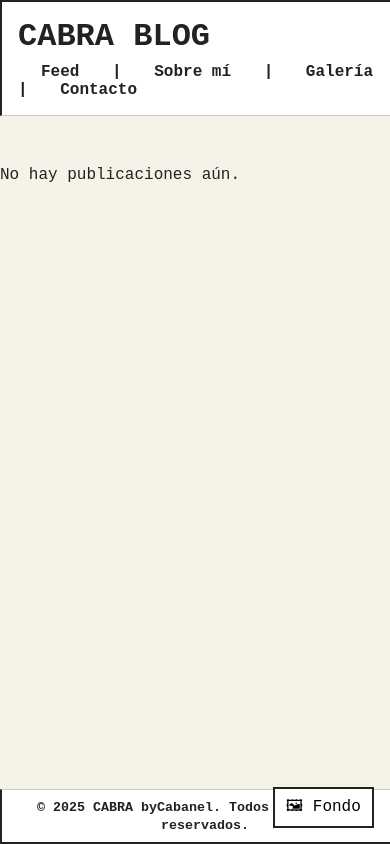
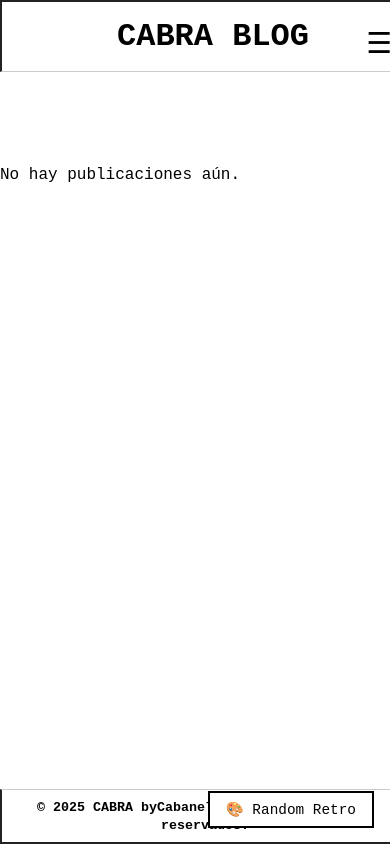
Before and after one commit to cabanell/mi-blog-retro, a Django app: page / in a window 390 px wide. Run offline with Django 5.2, Linux system fonts and the light colour scheme; data that the repository does not hold is empty.

Commit message:
Menú hamburguesa animado + temas retro aleatorios

```diff
--- a/blog/static/css/estilo.css
+++ b/blog/static/css/estilo.css
@@ -198,3 +198,12 @@ button:hover {
         display: none; /* oculta barra lateral en móvil */
     }
 }
+
+const retroColors = [
+  '#FFC567', // Amarillo retro
+  '#FB7DA8', // Rosa pastel
+  '#FD5A46', // Naranja fuerte
+  '#552CB7', // Morado intenso
+  '#00995E', // Verde
+  '#058CD7'  // Azul vibrante
+];
--- a/blog/templates/blog/base.html
+++ b/blog/templates/blog/base.html
@@ -2,73 +2,168 @@
 <html lang="es">
 <head>
   <meta name="viewport" content="width=device-width, initial-scale=1.0">
-
   <meta charset="UTF-8">
   <title>{% block title %}Mi Blog{% endblock %}</title>
   {% load static %}
   <link rel="stylesheet" href="{% static 'css/estilo.css' %}">
+  <style>
+    :root {
+      --fondo: #fff;
+      --header: #fff;
+      --ventana: #f5f5f5;
+      --texto: #000;
+      --fuente: 'Courier New', monospace;
+    }
 
+    body {
+      background-color: var(--fondo);
+      font-family: var(--fuente);
+      color: var(--texto);
+      margin: 0;
+    }
+
+    header, footer {
+      background-color: var(--header);
+      color: var(--texto);
+    }
+
+    .ventana, .ventana-contenido, .ventana-titulo {
+      background-color: var(--ventana);
+      color: var(--texto);
+    }
+
+    button {
+      font-family: var(--fuente);
+      font-size: 1rem;
+      padding: 0.5rem 1rem;
+      border: 2px solid var(--texto);
+      background: #fff;
+      cursor: pointer;
+    }
+
+    nav a {
+      display: inline-block;
+      margin: 0.3rem 0.5rem;
+      text-decoration: none;
+      color: inherit;
+    }
+
+    .menu-toggle {
+      display: none;
+      background: none;
+      border: none;
+      font-size: 1.8rem;
+      cursor: pointer;
+      transition: transform 0.3s ease;
+    }
+
+    .menu-toggle:active {
+      transform: rotate(90deg);
+    }
+
+    .nav-links {
+      display: flex;
+      flex-wrap: wrap;
+      justify-content: center;
+      transition: all 0.3s ease;
+    }
+
+    @media (max-width: 768px) {
+      .menu-toggle {
+        display: block;
+        position: absolute;
+        top: 1rem;
+        right: 1rem;
+      }
+
+      .nav-links {
+        display: none;
+        flex-direction: column;
+        align-items: center;
+        margin-top: 1rem;
+        opacity: 0;
+        transform: translateY(-10px);
+        transition: opacity 0.3s ease, transform 0.3s ease;
+      }
+
+      .nav-links.active {
+        display: flex;
+        opacity: 1;
+        transform: translateY(0);
+      }
+
+      header h1 {
+        font-size: 1.4rem;
+        text-align: center;
+      }
+
+      button {
+        font-size: 0.9rem;
+      }
+    }
+  </style>
 </head>
 <body>
 
-    <!-- Encabezado fijo -->
-    <header style="position: fixed; top: 0; width: 100%; background: white; padding: 1rem; border-bottom: 1px solid #ccc; z-index: 1000;">
+<header style="position: fixed; top: 0; width: 100%; padding: 1rem; border-bottom: 1px solid #ccc; z-index: 1000;">
   <h1 style="margin: 0; font-size: 2rem;">CABRA BLOG</h1>
-        <nav style="margin-top: 0.5rem;">
-            <a href="{% url 'feed' %}">Feed</a> |
-            <a href="{% url 'sobre_mi' %}">Sobre mí</a> |
-            <a href="{% url 'galeria' %}">Galería</a> |
+  <button class="menu-toggle" onclick="document.querySelector('.nav-links').classList.toggle('active')">☰</button>
+  <nav class="nav-links">
+    <a href="{% url 'feed' %}">Feed</a>
+    <a href="{% url 'sobre_mi' %}">Sobre mí</a>
+    <a href="{% url 'galeria' %}">Galería</a>
     <a href="{% url 'contacto' %}">Contacto</a>
   </nav>
 </header>
 
-    <!-- Contenido dinámico -->
-    <main style="padding-top: 150px; padding-bottom: 80px;">
+<main style="padding-top: 150px; padding-bottom: 80px; max-width: 100%;">
   {% block content %}{% endblock %}
 </main>
 
-    <!-- Pie de página fijo -->
-    <footer style="position: fixed; bottom: 0; width: 100%; background: white; padding: 0.5rem; border-top: 1px solid #ccc; text-align: center;">
+<footer style="position: fixed; bottom: 0; width: 100%; padding: 0.5rem; border-top: 1px solid #ccc; text-align: center;">
   <small>© 2025 CABRA byCabanel. Todos los derechos reservados.</small>
 </footer>
 
-    <div style="position: fixed; bottom: 1rem; right: 1rem; z-index: 9999;">
-        <button onclick="cambiarFondoAleatorio()">🖼 Fondo</button>
+<div style="position: fixed; bottom: 1rem; right: 1rem; z-index: 9999; display: flex; flex-direction: column; gap: 0.5rem;">
+  <button onclick="cambiarTemaRetro()">🎨 Random Retro</button>
 </div>
 
 <script>
-        const fondos = [
-          "fondos/f1.jpg",
-          "fondos/f2.jpg",
-          "fondos/f3.jpg",
-          "fondos/f4.jpg",
-          "fondos/f5.jpg",
-          "fondos/f6.jpg",
-          "fondos/f7.jpg"
+  const retroThemes = [
+    {
+      fondo: '#FFC567', header: '#552CB7', ventana: '#FB7DA8', texto: '#000', fuente: 'Courier New, monospace'
+    },
+    {
+      fondo: '#FD5A46', header: '#058CD7', ventana: '#00995E', texto: '#fff', fuente: 'Lucida Console, monospace'
+    },
+    {
+      fondo: '#FB7DA8', header: '#FFC567', ventana: '#552CB7', texto: '#000', fuente: 'Consolas, monospace'
+    },
+    {
+      fondo: '#058CD7', header: '#00995E', ventana: '#FD5A46', texto: '#fff', fuente: 'VT323, monospace'
+    }
   ];
 
-        function cambiarFondoAleatorio() {
-          const elegido = fondos[Math.floor(Math.random() * fondos.length)];
-          aplicarFondo(elegido);
-          localStorage.setItem("fondo_seleccionado", elegido);
+  function cambiarTemaRetro() {
+    const tema = retroThemes[Math.floor(Math.random() * retroThemes.length)];
+    document.documentElement.style.setProperty('--fondo', tema.fondo);
+    document.documentElement.style.setProperty('--header', tema.header);
+    document.documentElement.style.setProperty('--ventana', tema.ventana);
+    document.documentElement.style.setProperty('--texto', tema.texto);
+    document.documentElement.style.setProperty('--fuente', tema.fuente);
+    localStorage.setItem('temaRetro', JSON.stringify(tema));
   }
 
-        function aplicarFondo(fondo) {
-          const ruta = `/static/img/${fondo}`;
-          document.body.style.backgroundImage = `url(${ruta})`;
-          document.body.style.backgroundRepeat = "repeat";
-          document.body.style.backgroundSize = "auto";
-          document.body.style.backgroundAttachment = "fixed";
-        }
-
-        // Cargar fondo guardado
-        const fondoGuardado = localStorage.getItem("fondo_seleccionado");
-        if (fondoGuardado) {
-          aplicarFondo(fondoGuardado);
+  const guardado = localStorage.getItem('temaRetro');
+  if (guardado) {
+    const tema = JSON.parse(guardado);
+    document.documentElement.style.setProperty('--fondo', tema.fondo);
+    document.documentElement.style.setProperty('--header', tema.header);
+    document.documentElement.style.setProperty('--ventana', tema.ventana);
+    document.documentElement.style.setProperty('--texto', tema.texto);
+    document.documentElement.style.setProperty('--fuente', tema.fuente);
   }
 </script>
 
-
-
 </body>
 </html>
```
Also changed, not shown: blog_project/settings.py (+7 -0 lines). Lines whose indentation alone changed are shown as unchanged.
